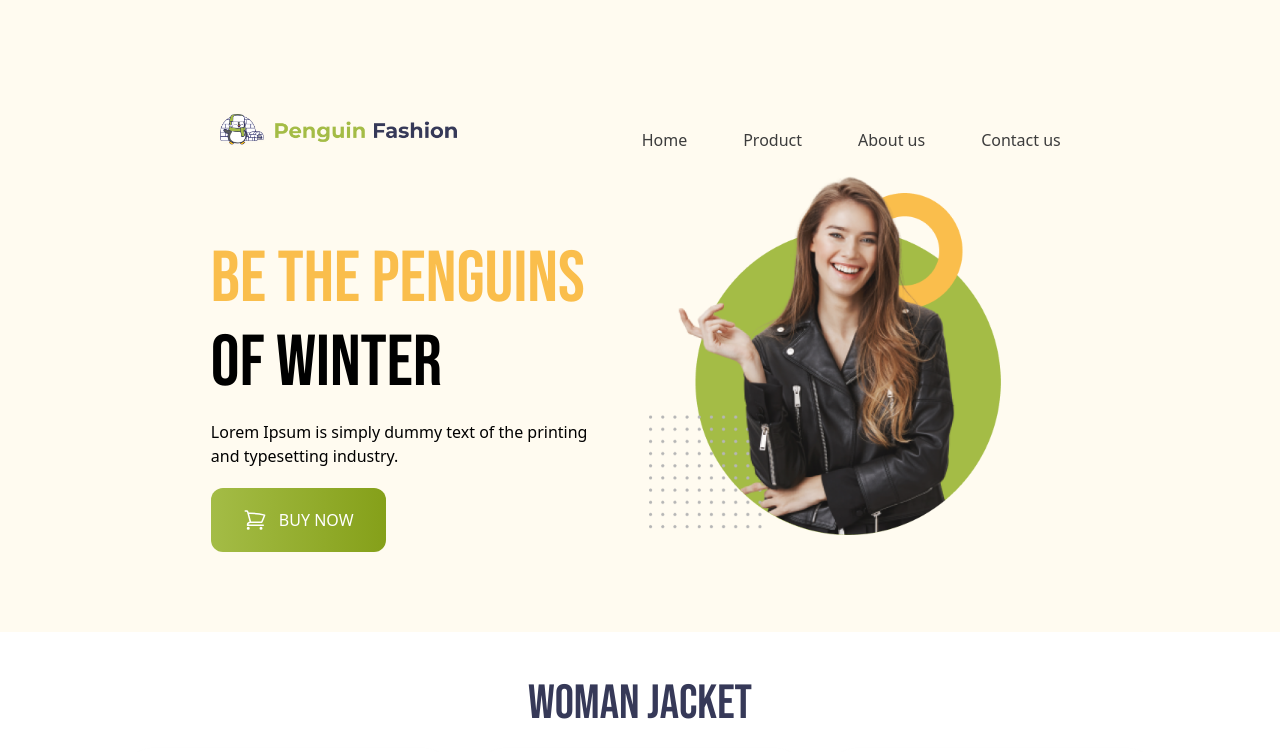
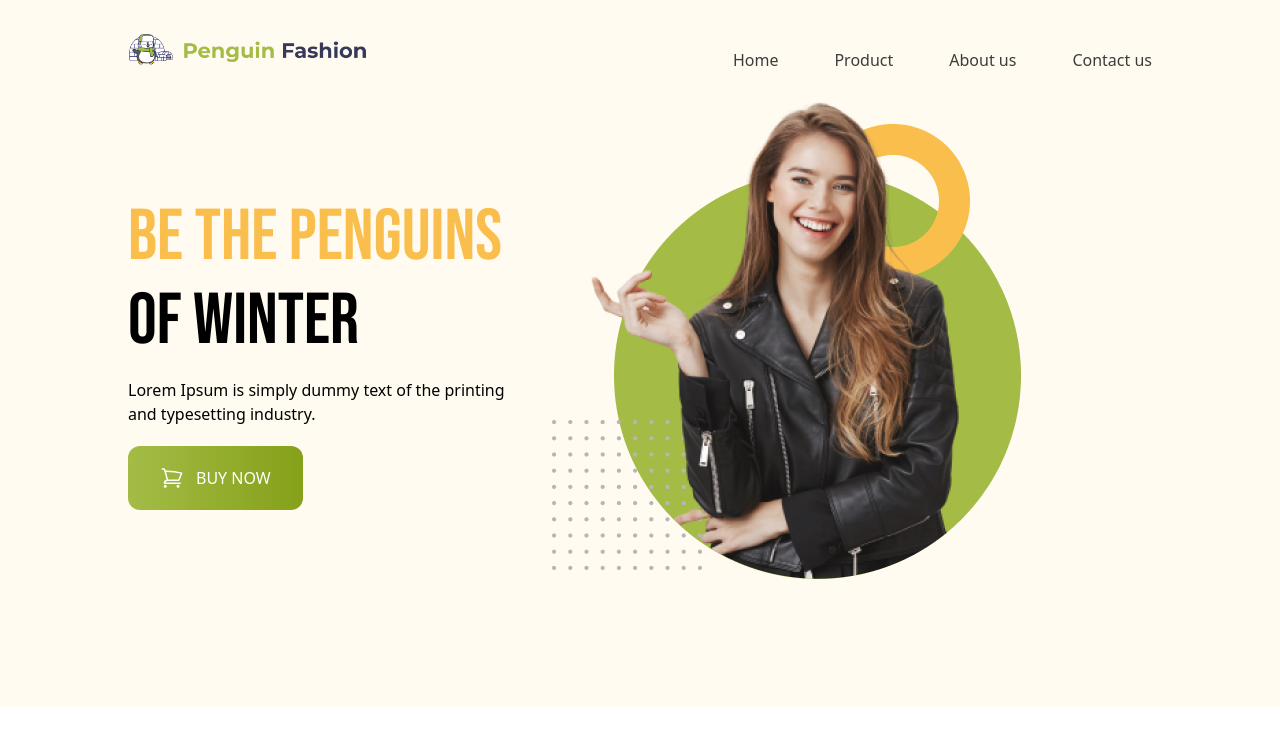
Before and after one commit to TakiHossain/penguin-fashion, a plain HTML site: page index.html in a window 1280 px wide. Shown: the top 752 px of the page. Drawn offline with nearby package versions, Linux system fonts and the light colour scheme.

Commit message:
Fixed Some Issues

```diff
--- a/index.html
+++ b/index.html
@@ -22,10 +22,10 @@
     </style>
 </head>
 <body>
-    <header class="bg-[#FFFBF0] px-4 md:px-32 lg:py-20">
+    <header class="bg-[#FFFBF0] px-4 pb-14 md:px-0 lg:pb-32">
 
         <!-- Nav Section -->
-        <nav class="flex items-center justify-between md:justify-around">
+        <nav class="flex items-center justify-between md:px-32">
             <img src="./icons/logo.png" alt="" class="w-60 mt-7">
             <ul class="text-[#3C3C3C] hidden md:flex gap-14 mt-12">
                 <li>Home</li>
@@ -36,9 +36,9 @@
             <i class="fa-solid fa-bars mt-7 md:hidden"></i>
         </nav>
 
-        <div class="flex flex-col md:flex-row justify-around items-center md:ml-8">
-            <div class="ml-0 md:ml-5 md:space-y-5">
-                <h1 class="text-6xl mt-12 md:text-7xl uppercase bebus-neue md:mt-20">
+        <div class="flex flex-col md:flex-row justify-between items-center md:pl-32 md:pr-64">
+            <div class="ml-0 md:space-y-5">
+                <h1 class="text-6xl mt-12 md:text-7xl uppercase bebus-neue">
                     <span class="text-[#FABE4C] leading-[6rem]">Be the Penguins</span>
                     <br>
                     of Winter
@@ -52,13 +52,13 @@
                         BUY NOW</button>
             </div>
             <div>
-                <img src="./images/model.png" alt="" class="w-3/4 mt-12 ml-8 mb-12 md:m-0">
+                <img src="./images/model.png" alt="" class="w-full mt-12 ml-8 md:m-0 md:pt-5">
             </div>
         </div>
     </header>
     <main>
         <section class="mt-12 mx-4 md:mx-32">
-            <h1 class="bebus-neue text-[#363958] text-5xl uppercase mb-5 text-center">WoMan Jacket</h1>
+            <h1 class="bebus-neue text-[#363958] text-5xl uppercase mb-5 text-center md:text-left">WoMan Jacket</h1>
             <div class="grid grid-cols-1 md:grid-cols-3 gap-8">
                 <div class="bg-[#FFFFFF] rounded-3xl shadow-md p-5">
                     <div class="rounded-3xl bg-[#F1F1F1]">
@@ -111,7 +111,7 @@
             </div>
         </section>
         <section class="mt-24 mx-4 md:mx-32">
-            <h1 class="bebus-neue text-[#363958] text-5xl uppercase mb-10 text-center">Man Jacket</h1>
+            <h1 class="bebus-neue text-[#363958] text-5xl uppercase mb-10 text-center md:text-left">Man Jacket</h1>
             <div class="grid grid-cols-1 md:grid-cols-3 gap-8">
                 <div class="bg-[#FFFFFF] rounded-3xl shadow-md p-5">
                     <div class="rounded-3xl bg-[#F1F1F1]">
@@ -163,7 +163,7 @@
                 </div>
             </div>
         </section>
-        <section class="mt-40 mb-40 mx-4 md:mx-0">
+        <section class="mt-40 mb-40 mx-4 md:mx-28">
             <div class="flex flex-col-reverse md:flex-row justify-center gap-20">
                 <div>
                     <div class="rounded-[1.25rem] bg-[#FFFFFF] shadow-md flex flex-col md:flex-row gap-9 items-center pt-5 pb-5 px-7 md:pl-7 md:pr-20 gap-4 mb-4">
@@ -197,7 +197,7 @@
                         </div>
                     </div>
                 </div>
-                <img src="./images/shopping.png" alt="" class="w-screen pl-5 pr-16 md:w-1/2 md:pl-0 md:pr-0">
+                <img src="./images/shopping.png" alt="" class="w-screen pl-5 pr-16 md:w-1/2 md:h-[50vh] md:items-center md:pl-0 md:pr-0 md:mt-14">
             </div>
         </section>
     </main>
```
